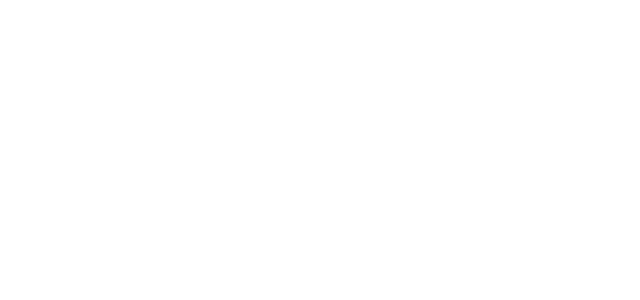
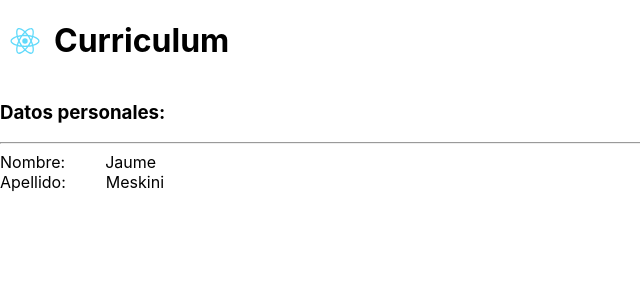
Before and after one commit to FSD1021STR/curriculumTemplate, a React (Create React App) app in the folder curriculum/: page / in a window 1280 px wide. Shown: the top 300 px of the page, without its empty margins (0-640 px from the left). Built offline with nearby package versions, Linux system fonts and the light colour scheme.

Commit message:
curriculum (WIP)

```diff
--- a/curriculum/src/App.js
+++ b/curriculum/src/App.js
@@ -1,12 +1,11 @@
-import logo from "./logo.svg";
-import "./App.css";
+import React from "react";
 import Curriculum from "./curriculum";
-import Formulario from "./form";
 
 function App() {
+
   return (
     <div>
-      <Formulario />
+      <Curriculum />
     </div>
   );
 }
--- a/curriculum/src/curriculum.css
+++ b/curriculum/src/curriculum.css
@@ -1,3 +1,9 @@
-p {
-    display: inline;
+.header {
+    display: flex;
 }
+h1 {
+    margin-left: 4px;
+}
+.values {
+    margin-left: 40px;
+}
--- a/curriculum/src/curriculum.js
+++ b/curriculum/src/curriculum.js
@@ -1,9 +1,24 @@
 import React from "react";
 import "./curriculum.css";
+import logo from "./logo.svg";
 
 export default function Curriculum() {
   return (
     <div>
+      <div className="header">
+        <img src={logo} width="50px" />
+        <h1>Curriculum</h1>
+      </div>
+      <div>
+        <h3>Datos personales:</h3>
+        <hr />
+        <span>Nombre:</span>
+        <span className="values">Jaume</span>
+        <br />
+        <span>Apellido:</span>
+        <span className="values">Meskini</span>
+        <br />
+      </div>
     </div>
   );
 }
```
